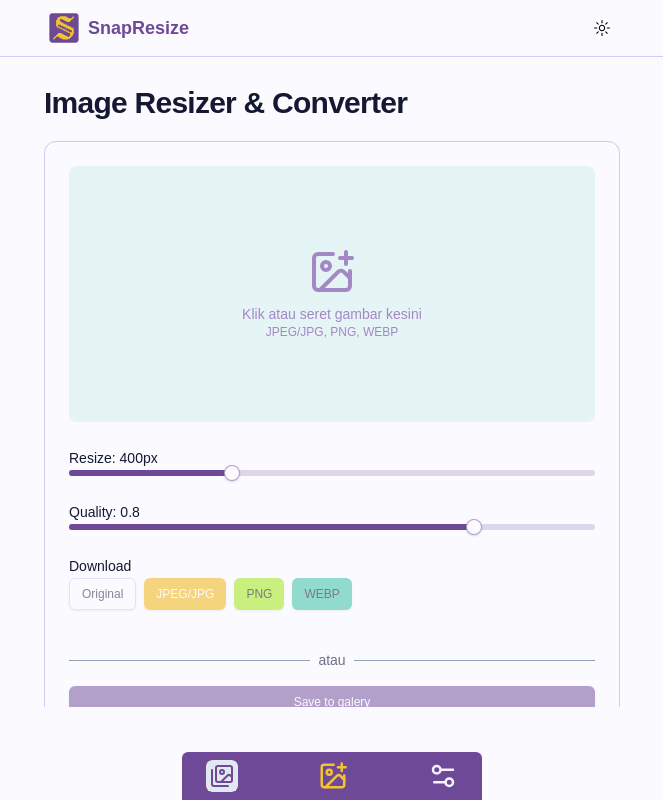
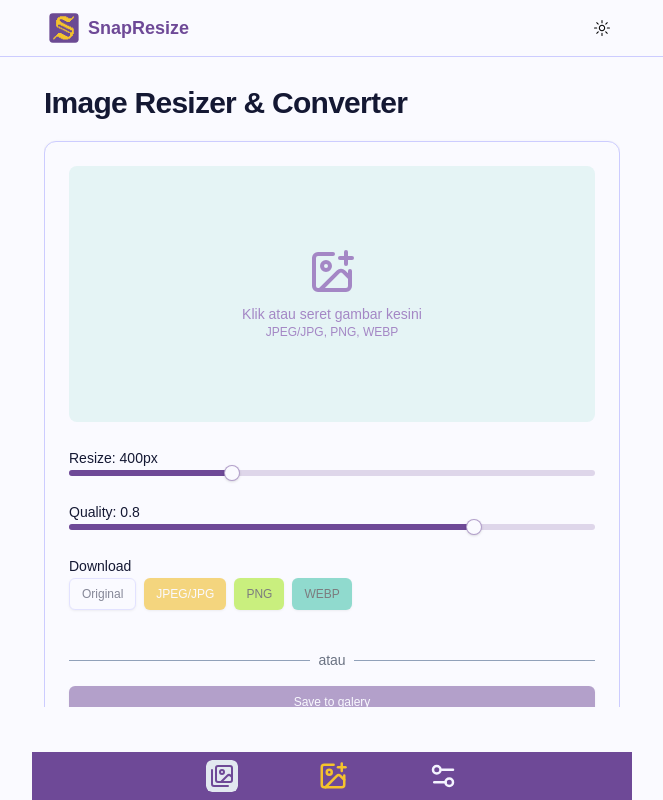
Before and after one commit to ynvrse/snapresize, a React (Vite) app: page / in a window 1280 px wide. Shown: the whole page, without its empty margins (308-971 px from the left). Built offline with nearby package versions, Linux system fonts and the light colour scheme; a web font is replaced by a local one; what pica would draw is missing.

Commit message:
refact: refactoring footer

```diff
--- a/src/components/layouts/Footer.tsx
+++ b/src/components/layouts/Footer.tsx
@@ -11,7 +11,7 @@ export function Footer() {
         <footer>
             <div className="fixed bottom-0 left-0 w-full">
                 <div className="mx-auto">
-                    <nav className="nav-mobile bg-primary flex items-center justify-center gap-x-20 rounded-t-md px-4 py-2">
+                    <nav className="nav-mobile bg-primary flex w-full items-center justify-center gap-x-20 px-4 py-2">
                         <NavLink to="/saved-images">
                             <Avatar className="h-8 w-8 !rounded-md">
                                 <AvatarImage src={latestImage?.base64} className="!rounded-md" />
--- a/src/css/index.css
+++ b/src/css/index.css
@@ -131,8 +131,8 @@
     }
 
     .nav-mobile {
-        /* width: 100%; */
-        max-width: 300px;
+        width: 100%;
+        max-width: 600px;
         margin: 0 auto;
     }
 }
```
